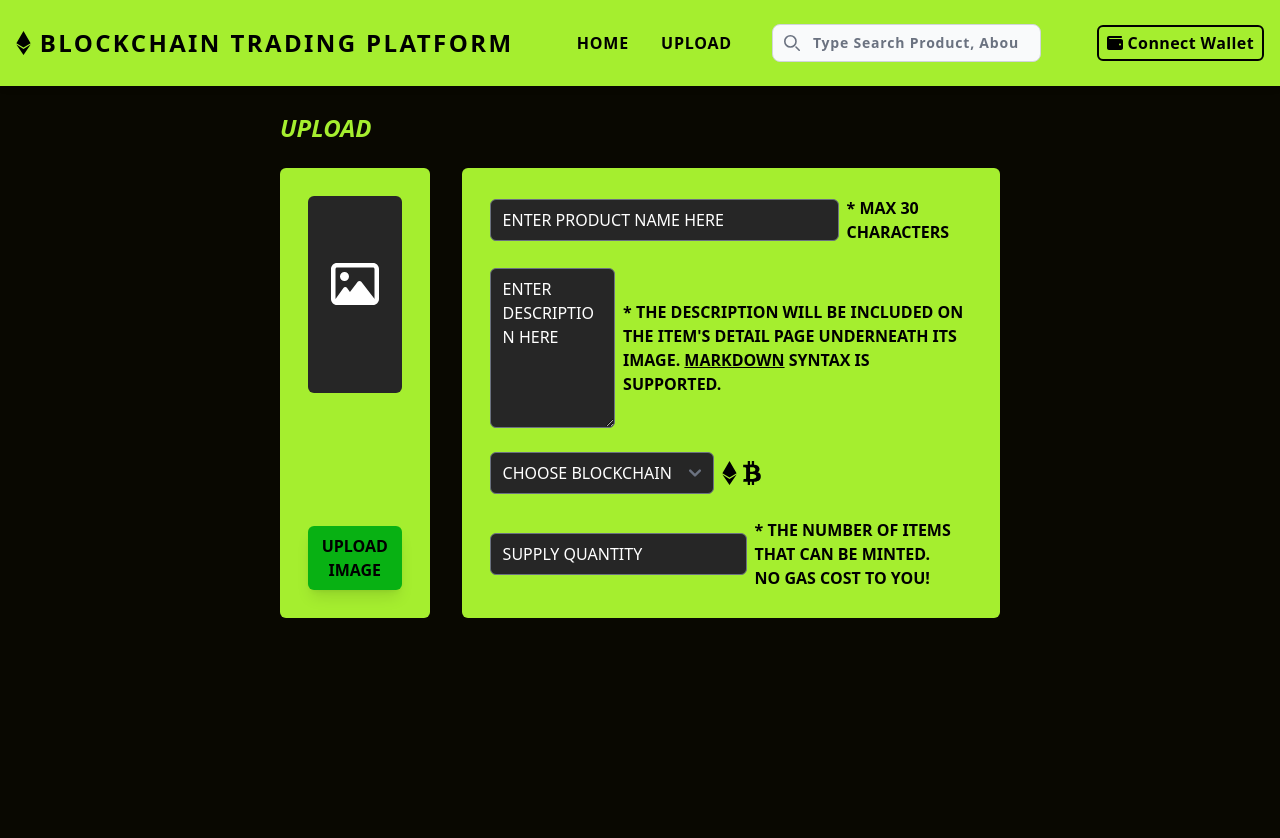
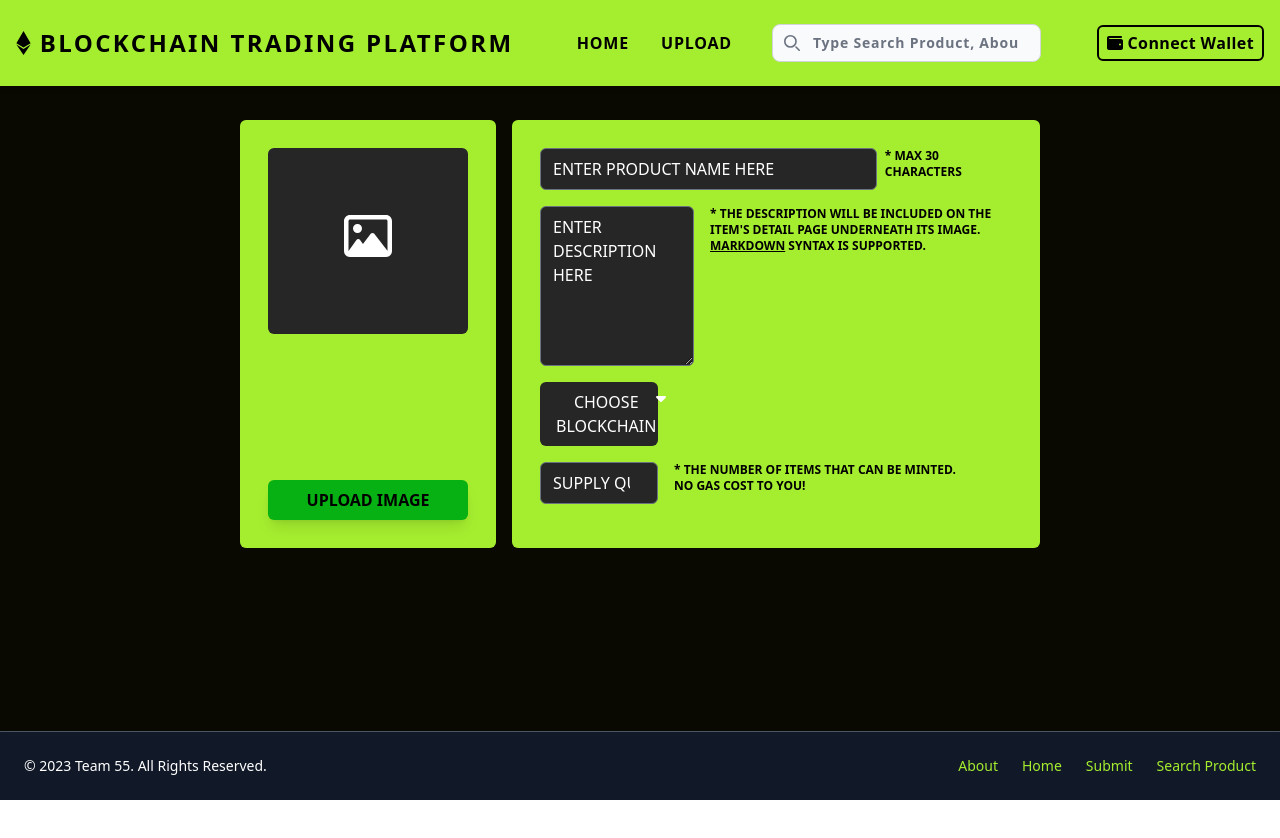
Before and after one commit to uzmanshafi/COS30049-TEAM55-WEB3-Blockchain-React-Site, a React (Create React App) app in the folder my-project/: page /submit_product in a window 1280 px wide. Shown: the top 838 px of the page. After the commit the page ends 800 px from the top, so only its background shows below. Built offline with nearby package versions, Linux system fonts and the light colour scheme.

Commit message:
added mobile responsive to submit page

```diff
--- a/my-project/src/pages/submit_product.js
+++ b/my-project/src/pages/submit_product.js
@@ -1,46 +1,71 @@
 import React, { useState } from 'react';
-import { FontAwesomeIcon } from '@fortawesome/react-fontawesome'
-import { faImage } from '@fortawesome/free-regular-svg-icons'
-import { faEthereum, faBtc } from '@fortawesome/free-brands-svg-icons'
+import { FontAwesomeIcon } from '@fortawesome/react-fontawesome';
+import { faImage } from '@fortawesome/free-regular-svg-icons';
+import { faEthereum, faBtc } from '@fortawesome/free-brands-svg-icons';
+import { faCaretDown } from '@fortawesome/free-solid-svg-icons';
+
+const CustomDropDown = ({ onChange }) => {
+  const [isOpen, setIsOpen] = useState(false);
+  const [selected, setSelected] = useState('CHOOSE BLOCKCHAIN');
+
+  const handleSelect = (value, label) => {
+    setSelected(label);
+    setIsOpen(!isOpen);
+    onChange(value);
+  };
+
+  return (
+    <div className="relative inline-block text-left md:w-1/4">
+      <button type="button" onClick={() => setIsOpen(!isOpen)} className="inline-flex justify-between w-full rounded-md px-4 py-2 bg-accent-color text-white">
+        {selected} <FontAwesomeIcon icon={faCaretDown} />
+      </button>
+
+      {isOpen && (
+        <div className="absolute mt-2 w-full rounded-md bg-white shadow-lg">
+          <div className="py-1 bg-accent-color">
+            <div onClick={() => handleSelect('ethereum', 'ETHEREUM')} className="text-white cursor-pointer flex justify-between px-4 py-2">
+              ETHEREUM <FontAwesomeIcon icon={faEthereum} />
+            </div>
+            <div onClick={() => handleSelect('bitcoin', 'BITCOIN')} className="text-white cursor-pointer flex justify-between px-4 py-2">
+              BITCOIN <FontAwesomeIcon icon={faBtc} />
+            </div>
+          </div>
+        </div>
+      )}
+    </div>
+  );
+};
 
 const Upload = () => {
+  const handleBlockchainChange = (value) => {
+    console.log("Blockchain selected:", value);
+  };
+
   return (
-        <div className=" mx-20 px-20">
-            <h1 className="text-primary-color font-bold italic text-2xl px-20 pt-8">
-                UPLOAD
-            </h1>
-            <br></br>
-            <div className="grid grid-rows-5 grid-flow-col gap-4 px-20">
-                <div className="row-start-1 p-7 row-span-1 col-span-2 bg-primary-color rounded-md text-center col-start-1 col-span-2 flex flex-col">
-                    <div className="p-4 py-16 bg-accent-color rounded-md w-full h-1/2 text-2xl"><FontAwesomeIcon icon={faImage} size="2xl" style={{color: "#ffffff",}} /></div>
-                    <br></br>
+    <div className="mx-auto px-4 md:mx-10 md:px-20 p-10">
+      <div className="grid grid-cols-12 gap-4 px-4 md:px-20">
+        <div className="col-span-12 md:col-span-4 p-7 bg-primary-color rounded-md text-center flex flex-col">
+          <div className="p-4 py-16 bg-accent-color rounded-md w-full h-1/2 text-2xl">
+            <FontAwesomeIcon icon={faImage} size="2xl" style={{color: "#ffffff"}} />
+          </div>
           <button className="bg-secondary-color p-2 w-full rounded-md shadow-lg font-bold mt-auto">UPLOAD IMAGE</button>
         </div>
-                <div class="row-start-1 p-7  row-span-1 bg-primary-color rounded-md col-end-8 col-span-4">
+        <div className="col-span-12 md:col-span-8 p-7 bg-primary-color rounded-md">
           <form className="">
-                        <div className="flex items-center">
-                            <input className="mr-2 rounded-md bg-accent-color placeholder-white text-white" type="text" size="30" maxlength="30" placeholder="ENTER PRODUCT NAME HERE"></input>
-                            <p className="font-bold">* MAX 30 CHARACTERS</p>
+            <div className="flex flex-col md:flex-row items-start mb-4">
+              <input className="mr-2 rounded-md bg-accent-color placeholder-white text-white w-3/4" type="text" maxLength="30" placeholder="ENTER PRODUCT NAME HERE" />
+              <p className="font-bold text-xs">* MAX 30 CHARACTERS</p>
             </div>
-                        <br></br>
-                        <div className="flex items-center">
-                            <textarea className="mr-2 h-40 bg-accent-color rounded-md placeholder-top-left placeholder-white text-white w-80" type="text" placeholder="ENTER DESCRIPTION HERE" size="30"></textarea>
-                            <p className="font-bold"> * THE DESCRIPTION WILL BE INCLUDED ON THE ITEM'S DETAIL PAGE UNDERNEATH ITS IMAGE. <u>MARKDOWN</u> SYNTAX IS SUPPORTED.</p>
+            <div className="flex flex-col md:flex-row items-start mb-4">
+              <textarea className="mr-2 h-40 bg-accent-color rounded-md placeholder-white text-white md:w-3/4" placeholder="ENTER DESCRIPTION HERE"></textarea>
+              <p className="font-bold text-xs ml-2">* THE DESCRIPTION WILL BE INCLUDED ON THE ITEM'S DETAIL PAGE UNDERNEATH ITS IMAGE. <u>MARKDOWN</u> SYNTAX IS SUPPORTED.</p>
             </div>
-
-                        <br></br>
-                        <div className="flex items-center">
-                            <select id="blockchain" name="blockchain" className="bg-accent-color text-white rounded-md">
-                                <option value="">CHOOSE BLOCKCHAIN</option>
-                                <option value="ethereum">ETHEREUM</option>
-                                <option value="bitcoin">BITCOIN</option>
-                            </select>
-                            <p className="pl-2 text-2xl"><FontAwesomeIcon icon={faEthereum} /> <FontAwesomeIcon icon={faBtc} /> </p>
+            <div className="flex items-center mb-4">
+              <CustomDropDown onChange={handleBlockchainChange} />
             </div>
-                        <br></br>
-                        <div className="flex items-center">
-                            <input className="mr-2 rounded-md bg-accent-color placeholder-white" type="number" size="100" maxlength="30" placeholder="SUPPLY QUANTITY"></input>
-                            <p className="font-bold">* THE NUMBER OF ITEMS THAT CAN BE MINTED.<br></br>NO GAS COST TO YOU!</p>
+            <div className="flex flex-col md:flex-row items-start mb-4">
+              <input className="mr-2 rounded-md bg-accent-color placeholder-white text-white md:w-1/4" type="number" placeholder="SUPPLY QUANTITY" />
+              <p className="font-bold text-xs ml-2">* THE NUMBER OF ITEMS THAT CAN BE MINTED.<br />NO GAS COST TO YOU!</p>
             </div>
           </form>
         </div>
```
Lines whose indentation alone changed are shown as unchanged.
